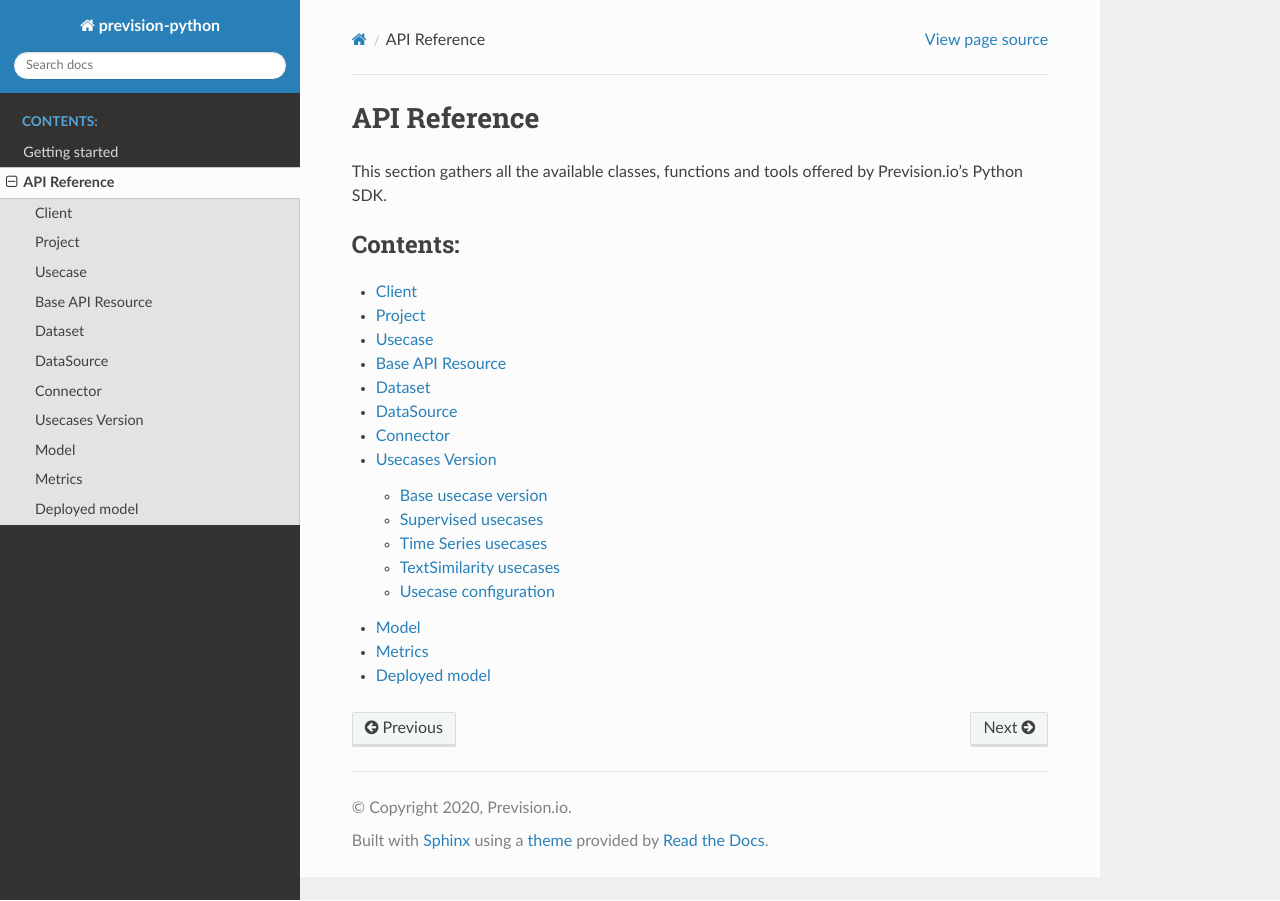
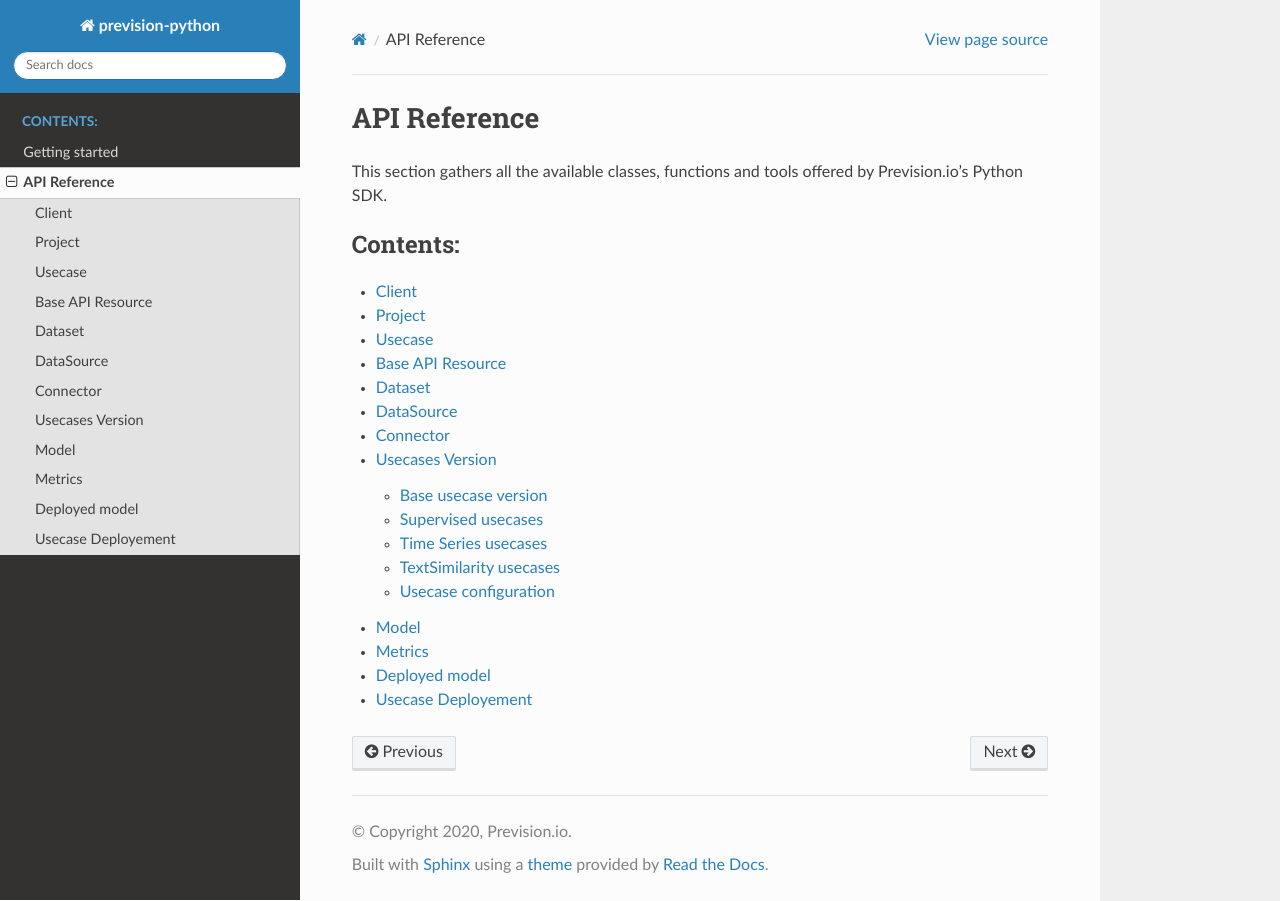
Before and after one commit to previsionio/prevision-python, a Sphinx documentation site: the page built from docs/source/api.rst, in a window 1280 px wide. Built offline with Sphinx 7.4.7 and the Read the Docs theme 2.0.0, drawn with Linux system fonts in a browser that asks for light colours; formulas are drawn with MathJax 3.

Commit message:
chore: add doc to deployed_models

```diff
--- a/docs/source/api.rst
+++ b/docs/source/api.rst
@@ -20,3 +20,4 @@ This section gathers all the available classes, functions and tools offered by P
    api/model.rst
    api/metrics.rst
    api/deployed_model.rst
+   api/usecase_deployment.rst
--- /dev/null
+++ b/docs/source/api/usecase_deployment.rst
@@ -0,0 +1,7 @@
+.. _usecase_deployement_reference:
+
+Usecase Deployement
+===================
+
+.. automodule:: previsionio.usecase_deployment
+    :members:
```
